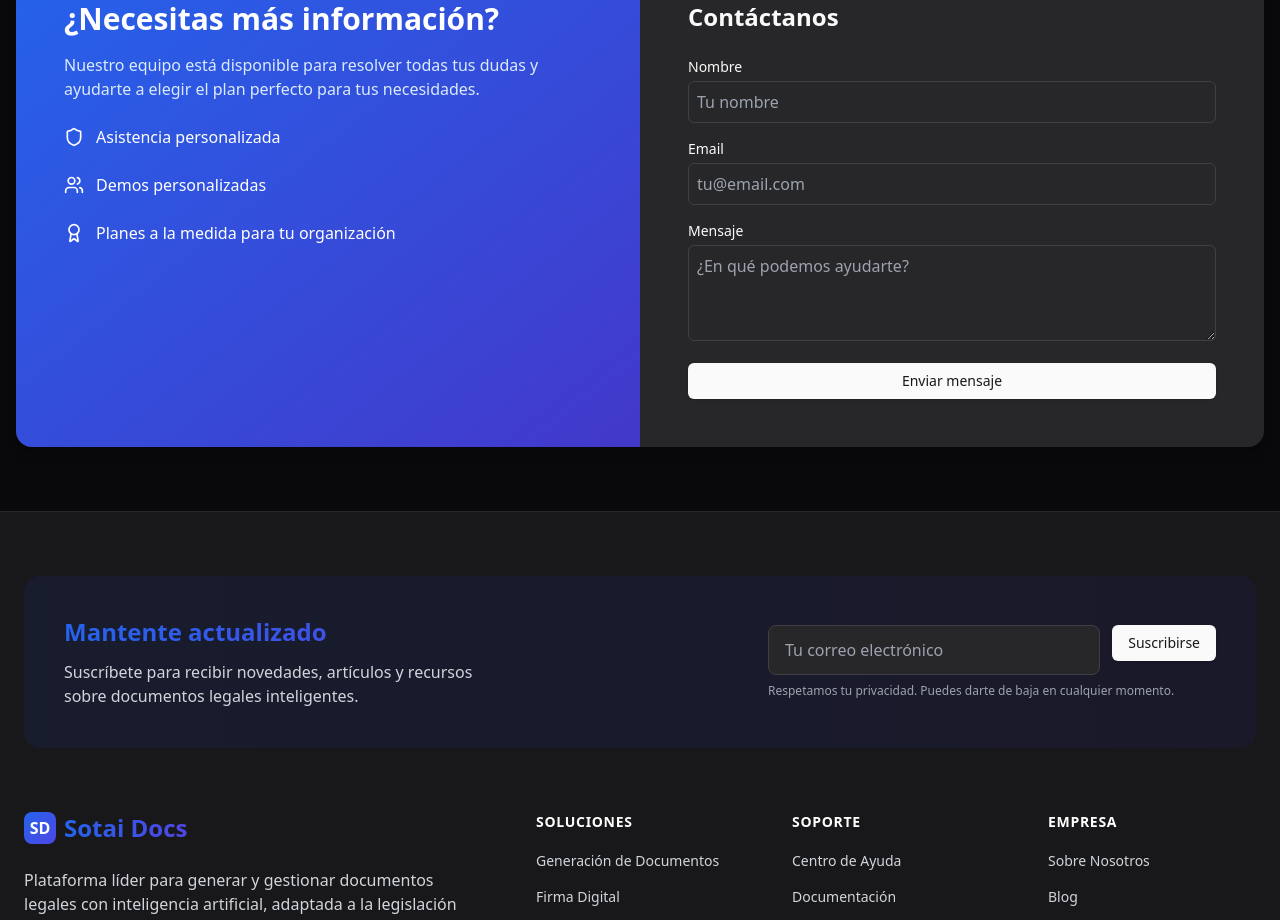
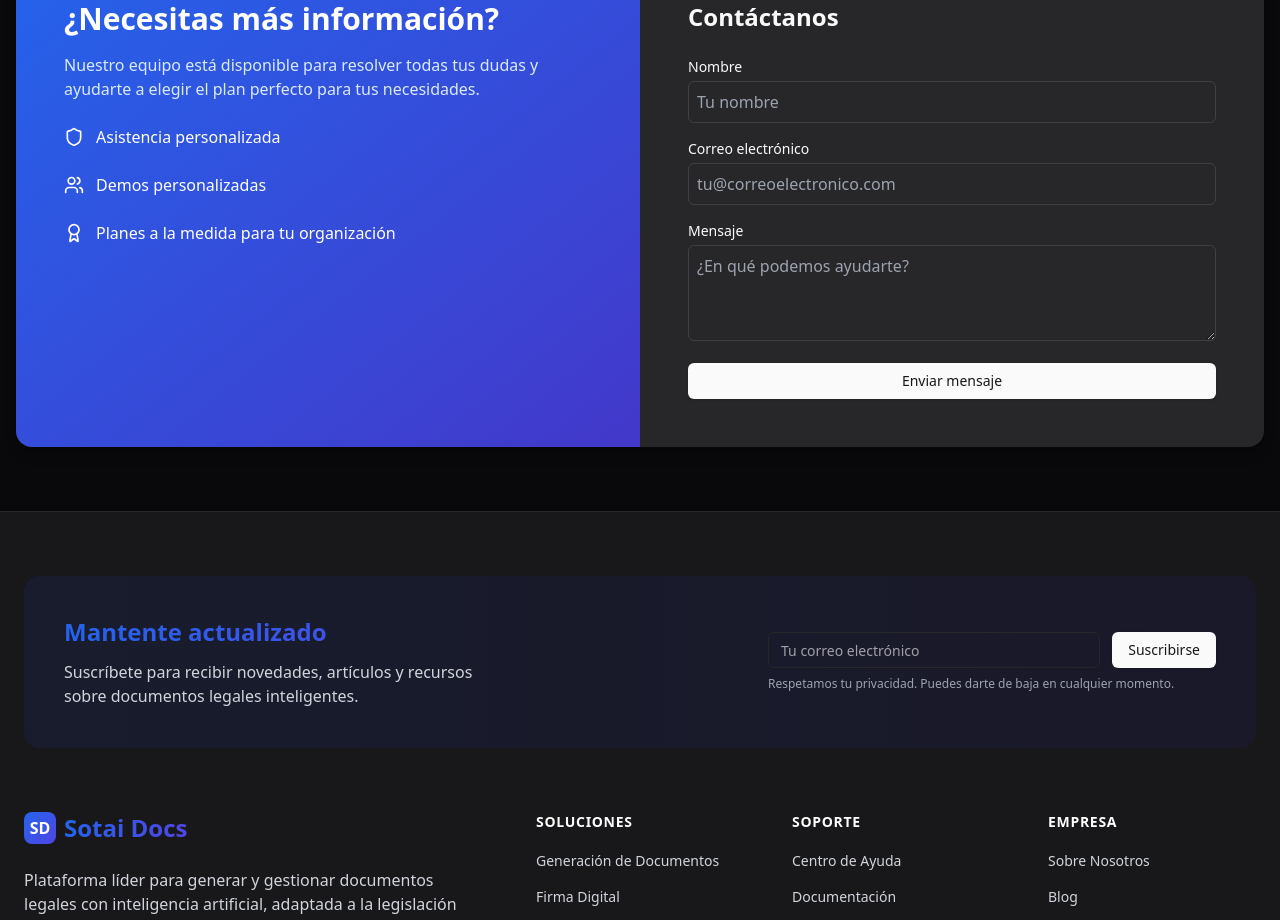
Before and after one commit to bilursag/sotai-saas, a Next.js app: page / in a window 1280 px wide. Shown: the part 5280-6200 px from the top of the page. Built offline with nearby package versions, Linux system fonts and the light colour scheme; no server answers.

Commit message:
Improved input's design

```diff
--- a/src/app/(public)/page.tsx
+++ b/src/app/(public)/page.tsx
@@ -756,12 +756,12 @@ export default function Home() {
                   </div>
                   <div>
                     <label className="block text-sm font-medium mb-1">
-                      Email
+                      Correo electrónico
                     </label>
                     <input
                       type="email"
                       className="w-full p-2 border border-gray-300 dark:border-zinc-700 rounded-md bg-transparent"
-                      placeholder="tu@email.com"
+                      placeholder="tu@correoelectronico.com"
                     />
                   </div>
                   <div>
--- a/src/components/footer.tsx
+++ b/src/components/footer.tsx
@@ -9,6 +9,7 @@ import {
   ExternalLink,
 } from "lucide-react";
 import { Button } from "@/components/ui/button";
+import { Input } from "./ui/input";
 
 const navigation = {
   soluciones: [
@@ -63,11 +64,7 @@ export default function Footer() {
             </div>
             <div className="flex-grow max-w-md">
               <div className="flex flex-col sm:flex-row gap-3">
-                <input
-                  type="email"
-                  placeholder="Tu correo electrónico"
-                  className="flex-grow py-3 px-4 rounded-lg border border-gray-300 dark:border-zinc-700 bg-white dark:bg-zinc-800"
-                />
+                <Input placeholder="Tu correo electrónico" />
                 <Button>Suscribirse</Button>
               </div>
               <p className="mt-2 text-xs text-gray-500 dark:text-gray-400">
```
